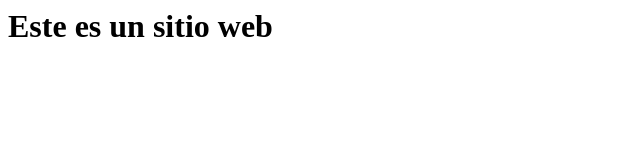
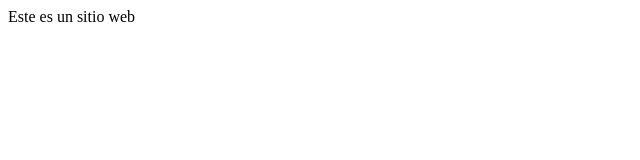
Before and after one commit to IExFire/IExFire, a plain HTML site: page index.html in a window 1280 px wide. Shown: the whole page, without its empty margins (0-640 px from the left). Drawn offline with Linux system fonts and the light colour scheme.

Commit message:
Update index.html

```diff
--- a/index.html
+++ b/index.html
@@ -1 +1 @@
-<h1>Este es un sitio web</h1>
+<p>Este es un sitio web</p>
```
